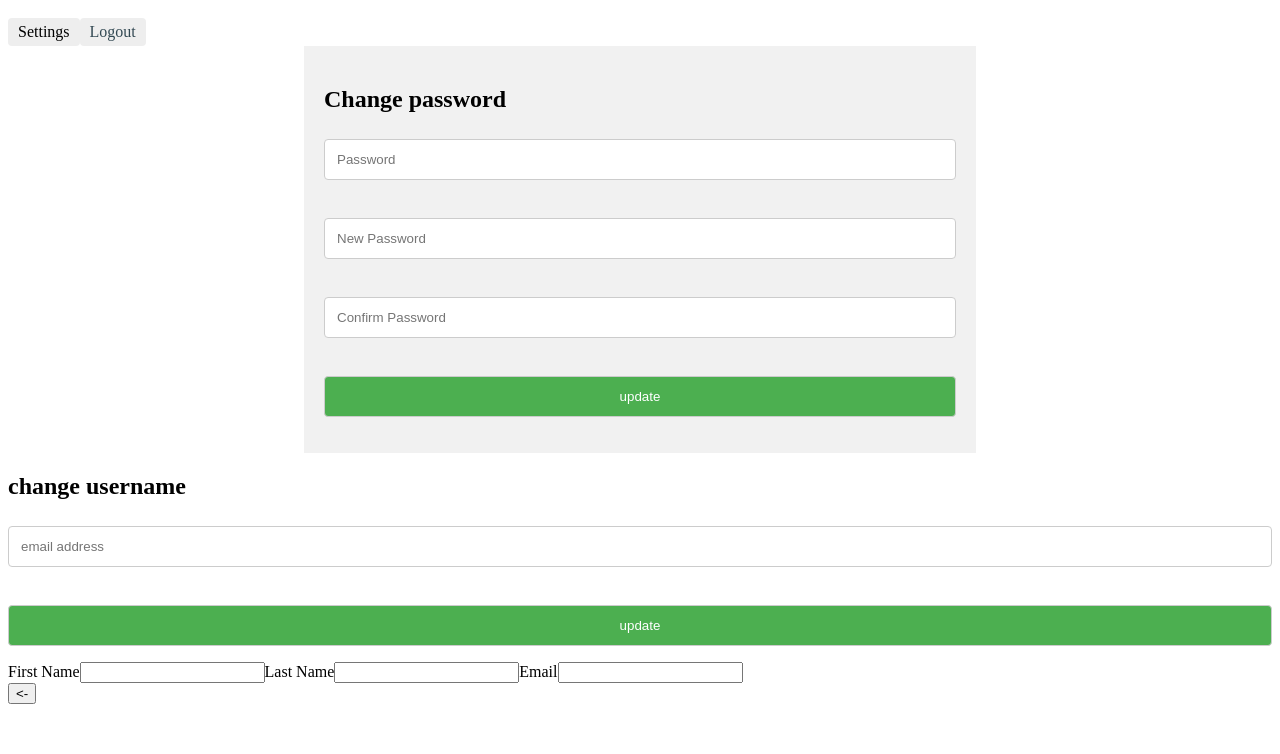
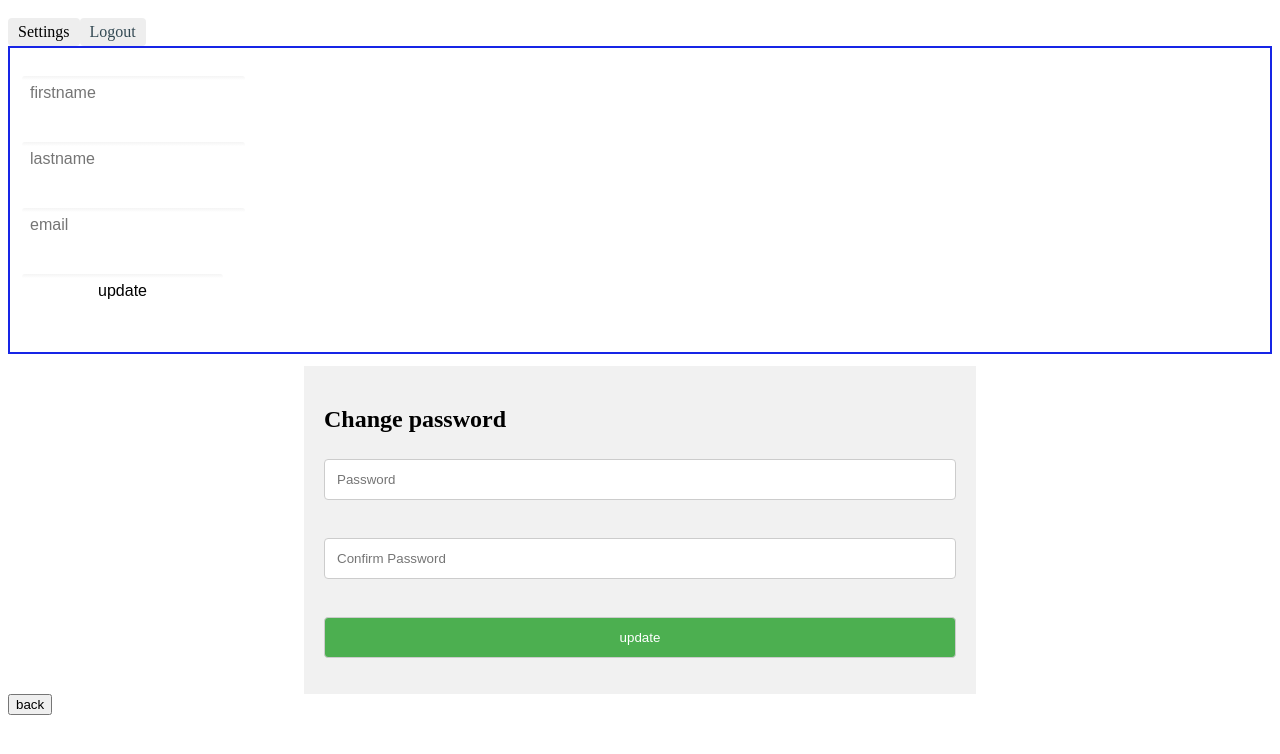
Before and after one commit to sammyjh30/Quiz_Maker, an Angular app in the folder QuizMakerAngular/: page /userProfile in a window 1280 px wide. Shown: the top 754 px of the page. Built offline with nearby package versions, Linux system fonts and the light colour scheme.

Commit message:
updated user details components

```diff
--- a/QuizMakerAngular/src/app/app.module.ts
+++ b/QuizMakerAngular/src/app/app.module.ts
@@ -5,6 +5,8 @@ import { FormsModule, ReactiveFormsModule} from '@angular/forms';
 import { AppRoutingModule } from './app-routing.module';
 import { AppComponent } from './app.component';
 import { UserProfileComponent } from './userProfile/userProfile.component';
+//import { UsernameComponent } from './username/username.component';
+import { PasswordComponent } from './password/password.component';
 import { UsernameComponent } from './username/username.component';
 
 
@@ -12,6 +14,8 @@ import { UsernameComponent } from './username/username.component';
   declarations: [
     AppComponent,
     UserProfileComponent,
+    //UsernameComponent,
+    PasswordComponent,
     UsernameComponent
   ],
   imports: [
--- a/QuizMakerAngular/src/app/password/password.component.ts
+++ b/QuizMakerAngular/src/app/password/password.component.ts
@@ -1,7 +1,3 @@
-
-
-
-
 
 import { Component, OnInit } from '@angular/core';
 import { FormBuilder, FormGroup, Validators } from  '@angular/forms';
@@ -29,10 +25,7 @@ export class PasswordComponent implements OnInit {
       password: ['', Validators.required],
       ConfirmPassword: ['', Validators.required]
   });
-  this.usernameForm =  this.formBuilder.group({
-    email: ['', Validators.required]
 
-});
   }
 
   changePassword(data){
--- a/QuizMakerAngular/src/app/userProfile/userProfile.component.html
+++ b/QuizMakerAngular/src/app/userProfile/userProfile.component.html
@@ -1,46 +1,16 @@
-<div class="password">
-    <h2 class="change-psw">Change password</h2>
-    <form [formGroup]="pswChangeForm"  class="pswd-container" (ngSubmit)="changePassword(pswChangeForm.value)">
-    <p [ngClass]="{ 'has-error': isSubmitted && formControls.password.errors }">
-      <input type="password" placeholder="Password" formControlName="password">
-    </p>
-    <div *ngIf="isSubmitted && formControls.password.errors" class="warning">
-        <div *ngIf="formControls.password.errors.required">Password is required</div>
-      </div>
-      <p>
-        <input type="password" placeholder="New Password" formControlName="Newpassword">
-      </p>
-      <div *ngIf="isSubmitted && formControls.password.errors" class="warning">
-        <div *ngIf="formControls.password.errors.required">New Password is required</div>
-      </div>
-      <p>
-        <input type="password" placeholder="Confirm Password" formControlName="ConfirmPassword">
-      </p>
-      <div *ngIf="isSubmitted && formControls.password.errors" class="warning">
-        <div *ngIf="formControls.password.errors.required">Confirm Password</div>
-      </div>
-      <input type="submit" value="update">
-    </form>
-  </div>
 
-  <div class= "email">
-    <h2 class="change-psw">change username</h2>
-    <form [formGroup] ="usernameForm" class="username-container" (ngSubmit)="username(usernameForm.value)">
-      <p>
-        <input type="text" placeholder="email address" formControlName="email">
-      </p>
-      <div *ngIf="isSubmitted && formControls.email.errors" class="warning">
-        <div *ngIf="formControls.email.errors.required">enter new username</div>
-      </div>
-      <input type="submit" value="update">
-      <app-username></app-username>
-    </form>
+<form [formGroup]="profileForm">
 
-  </div>
+  <app-username name="username"></app-username>
+  <app-password name="password"></app-password>
+
+
+</form>
+
+
 
   <section>
-    <form [formGroup]="pswChangeForm" class="return" (ngSubmit)="back()">
-      <button><-</button>
+    <form [formGroup]="profileForm" class="return" (ngSubmit)="back()"></form>
+      <button>back</button>
 
-    </form>
   </section>
--- a/QuizMakerAngular/src/app/userProfile/userProfile.component.ts
+++ b/QuizMakerAngular/src/app/userProfile/userProfile.component.ts
@@ -11,33 +11,33 @@ import {Location} from '@angular/common';
 })
 export class UserProfileComponent implements OnInit {
 
-  pswChangeForm: FormGroup;
+  profileForm: FormGroup;
   usernameForm:FormGroup;
   isSubmitted  =  false;
   selectedFile: File
-  constructor(private _location: Location,private formBuilder: FormBuilder,private router: Router) { }
+  constructor(private _location: Location,private formBuilder: FormBuilder,private router: Router) {
+    this.profileForm = this.formBuilder.group({
+      password: [],
+      username: []
+    });
+   }
 
-  get formControls() { return this.pswChangeForm.controls; }
+  get formControls() { return this. profileForm.controls; }
 
   ngOnInit(): void {
-    this.pswChangeForm  =  this.formBuilder.group({
-      password: ['', Validators.required],
-      Newpassword: ['', Validators.required],
-      ConfirmPassword: ['', Validators.required]
+    this. profileForm  =  this.formBuilder.group({
+      password: [],
+      username: []
   });
-  this.usernameForm =  this.formBuilder.group({
-    email: ['', Validators.required]
 
-});
   }
 
   changePassword(data){
-    console.log(this.pswChangeForm.value);
+    console.log(this. profileForm.value);
     console.log(data.password);
-    console.log(data. Newpassword);
     console.log(data.ConfirmPassword);
     this.isSubmitted = true;
-    if(this.pswChangeForm.invalid){
+    if(this. profileForm.invalid){
       return;
     }
     //this.router.navigateByUrl('/admin');
--- a/QuizMakerAngular/src/app/username/username.component.css
+++ b/QuizMakerAngular/src/app/username/username.component.css
@@ -0,0 +1,32 @@
+:host {
+    border: 2px solid #1725e6;
+    display: block;
+    padding: 12px;
+    margin-bottom: 12px;
+  }
+  html {
+    box-sizing: border-box;
+  }
+
+  *, *::before, *::after {
+    box-sizing: inherit;
+  }
+
+  label, input {
+    display: block;
+  }
+
+  label, .label {
+    font-size: 18px;
+    margin-bottom: .5rem;
+    display: block;
+  }
+  input, select, textarea {
+    margin-bottom: 2rem;
+    padding: 8px;
+    font-size: 16px;
+    border: 1px solid var(--border-color);
+    border-radius: 3px;
+    min-width: 185px;
+    background: linear-gradient(to bottom,#f4f4f4 0,#fff 12%);
+  }
--- a/QuizMakerAngular/src/app/username/username.component.html
+++ b/QuizMakerAngular/src/app/username/username.component.html
@@ -1,13 +1,21 @@
-<div [formGroup]="form">
-    <label for="first-name">First Name</label>
-    <input formControlName="firstName" id="first-name" />
-
-    <label for="last-name">Last Name</label>
-    <input formControlName="lastName" id="last-name" />
-
-    <label for="email">Email</label>
-    <input formControlName="email" type="email" id="email" />
-    <div *ngIf="emailControl.touched && emailControl.errors.required" class="error">
-      email is required
-    </div>
-  </div>
+<form [formGroup]="detailsForm"  class="pswd-container" (ngSubmit)="updateUserProfile(detailsForm.value)">
+    <p [ngClass]="{ 'has-error': isSubmitted && formControls.firstname.errors }">
+      <input type="text" placeholder="firstname" formControlName="firstname">
+    </p>
+    <div *ngIf="isSubmitted && formControls.firstname.errors" class="warning">
+        <div *ngIf="formControls.firstname.errors.required">Password is required</div>
+      </div>
+      <p [ngClass]="{ 'has-error': isSubmitted && formControls.firstname.errors }">
+        <input type="text" placeholder="lastname" formControlName="lastname">
+      </p>
+      <div *ngIf="isSubmitted && formControls.lastname.errors" class="warning">
+        <div *ngIf="formControls.lastname.errors.required">Confirm Password</div>
+      </div>
+      <p [ngClass]="{ 'has-error': isSubmitted && formControls.firstname.errors }">
+        <input type="email" placeholder="email" formControlName="email">
+      </p>
+      <div *ngIf="isSubmitted && formControls.email.errors" class="warning">
+        <div *ngIf="formControls.email.errors.required">Confirm Password</div>
+      </div>
+      <input type="submit" value="update">
+    </form>
--- a/QuizMakerAngular/src/app/username/username.component.ts
+++ b/QuizMakerAngular/src/app/username/username.component.ts
@@ -1,37 +1,32 @@
-import { Component, OnInit,forwardRef, OnDestroy,ChangeDetectionStrategy } from '@angular/core';
-import { ControlValueAccessor, NG_VALUE_ACCESSOR, FormBuilder, FormGroup, Validators, FormControl, NG_VALIDATORS } from '@angular/forms';
-import { Subscription } from 'rxjs';
-import { UserProfileComponent } from '../userProfile/userProfile.component';
-
-export interface ProfileFormValues {
-  firstName: string;
-  lastName: string;
-  email: number;
-}
+import { Component, OnInit } from '@angular/core';
+import { FormGroup, Validators, FormBuilder } from '@angular/forms';
 
 @Component({
   selector: 'app-username',
   templateUrl: './username.component.html',
-  styleUrls: ['./username.component.css'],
+  styleUrls: ['./username.component.css']
 })
 export class UsernameComponent implements OnInit {
-  form:FormGroup;
 
-
-  constructor(private formBuilder: FormBuilder) {
-
-    this.form = this.formBuilder.group({
-      firstName: [],
-      lastName: [],
-      email: ['', Validators.required]
-    });
-   }
+  detailsForm: FormGroup;
+  isSubmitted  =  false;
+  get formControls() { return this.detailsForm.controls; }
+  constructor(private formBuilder: FormBuilder) { }
 
   ngOnInit(): void {
+    this.detailsForm  =  this.formBuilder.group({
+      firstname: ['', Validators.required],
+      lastname: ['', Validators.required],
+      email:['',Validators.required]
+  });
   }
 
-  get emailControl() {
-    return this.form.controls.email;
+  updateUserProfile(data){
+
+    console.log(data.firstname);
+    console.log(data.lastname);
+    console.log(data.email);
+
   }
 
 }
```
